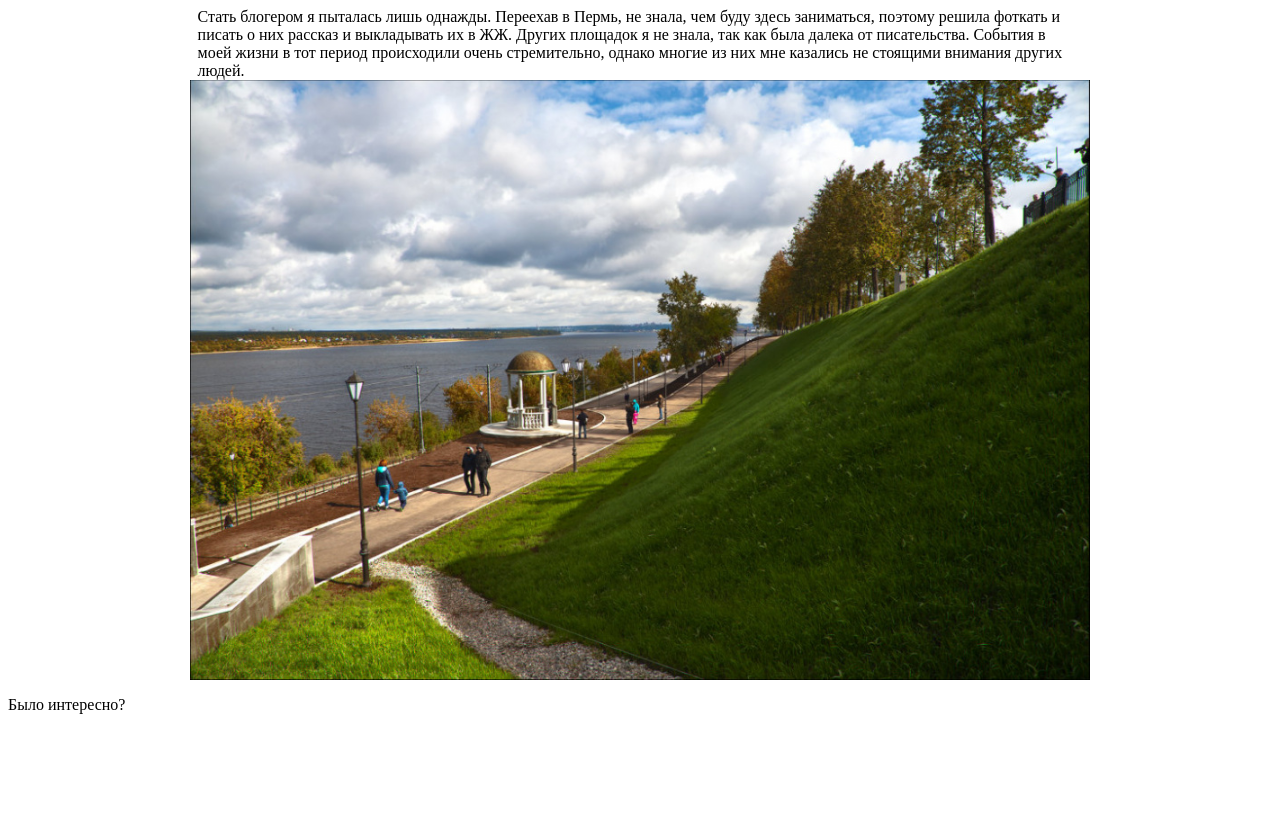
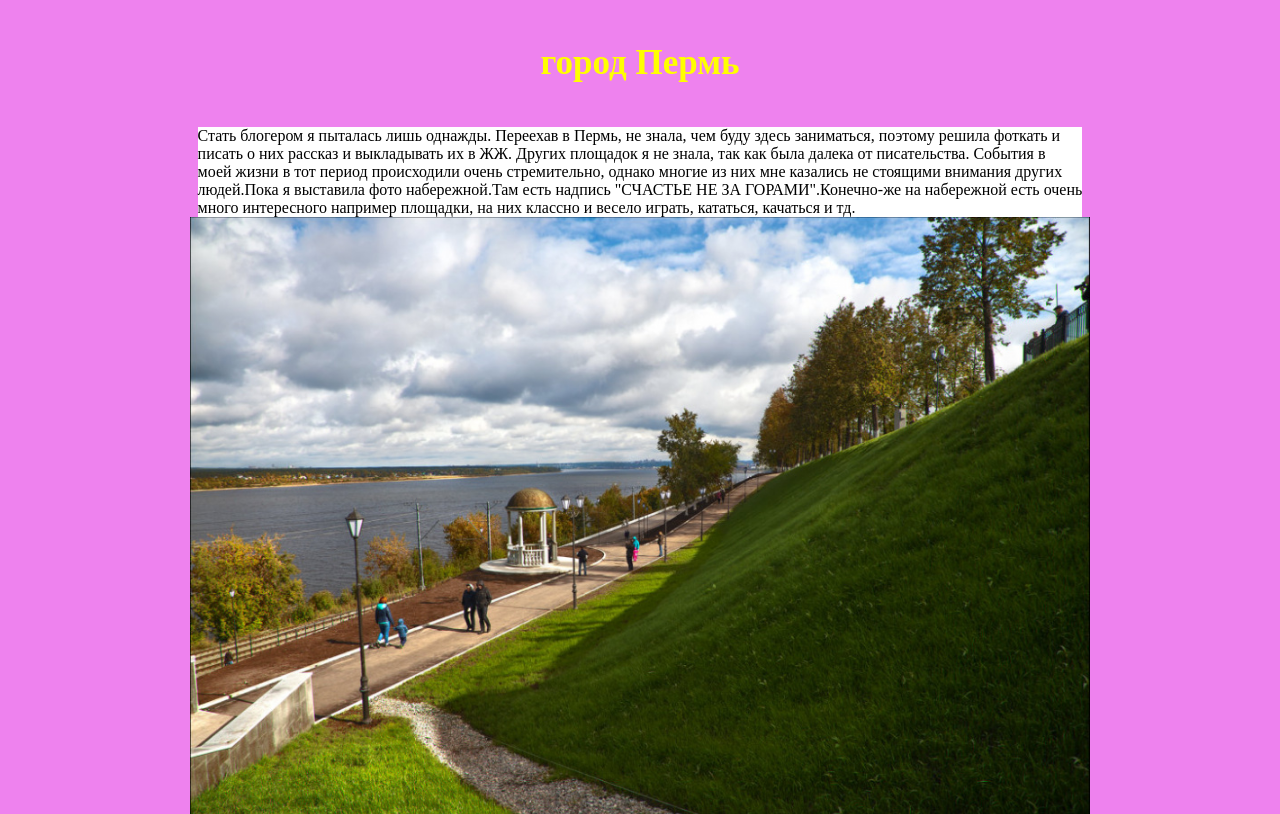
Before and after one commit to Polinacandy/Polinacandy.github.io, a plain HTML site: page index.html in a window 1280 px wide. Shown: the top 814 px of the page. Drawn offline with Linux system fonts and the light colour scheme.

Commit message:
Add files via upload

```diff
--- a/css/mein.css
+++ b/css/mein.css
@@ -4,13 +4,24 @@ img {
 	width: 1000%;
 	display: block;
 	margin: auto;
+
 }
 div {
 	width: 70%;
 	margin: auto;
+	background-color: white;
+}
+h1{
+	font-size: 35px;
+	text-align: center;
+	padding: 20px;
+	color: yellow;
 }
 p{
 	font-size: 100;
 	color: black;
 
 }
+body{
+	background-color: violet;
+}
--- a/index.html
+++ b/index.html
@@ -3,16 +3,18 @@
 <head>
 	<meta charset="UTF-8">
 	<meta name="viewport" content="width=device-width, initial-scale=1.0">
-	<title>Мой блог</title>
+	<title>Мой блог о городе Пермь</title>
 	<link rel="stylesheet" type="text/css" href="css\mein.css">
 </head>
 <body>
+	<h1 align="center">город Пермь</h1>
 	<div>
 		Стать блогером я пыталась лишь однажды. Переехав в Пермь, не знала, чем буду здесь заниматься, поэтому решила фоткать и писать о них рассказ и выкладывать их в ЖЖ.
 
-Других площадок я не знала, так как была далека от писательства. События в моей жизни в тот период происходили очень стремительно, однако многие из них мне казались не стоящими внимания других людей.
-	</div>
+Других площадок я не знала, так как была далека от писательства. События в моей жизни в тот период происходили очень стремительно, однако многие из них мне казались не стоящими внимания других людей.Пока я выставила фото набережной.Там есть надпись "СЧАСТЬЕ НЕ ЗА ГОРАМИ".Конечно-же на набережной есть очень много интересного например площадки, на них классно и весело играть, кататься, качаться и тд.
+</div>
 	<img src="image\1.jpg">
+	<img src="image\2.jpg">
     <p>Было интересно?</p>
 </body>
 </html>
```
Also changed, not shown: image/2.jpg (added), image/3.jpg (added).
